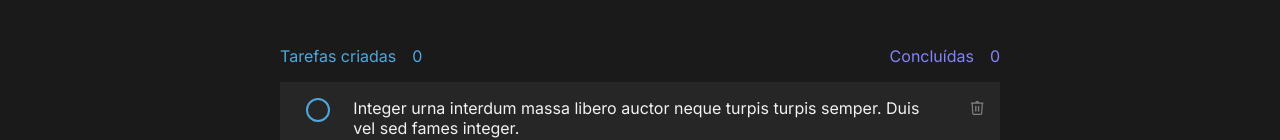
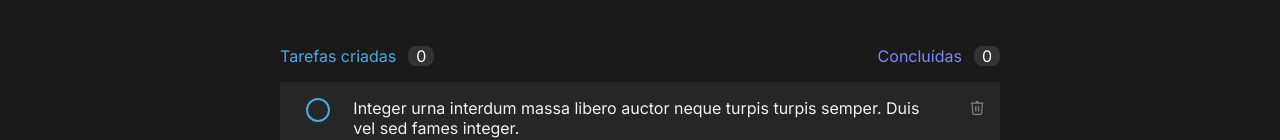
Before and after one commit to GabrielGurris/ToDoList-RocketSeat, a React (Vite) app: page / in a window 1280 px wide. Shown: the part 189-329 px from the top of the page. Built offline with nearby package versions, Linux system fonts and the light colour scheme.

Commit message:
changes in tasks

```diff
--- a/src/Task.jsx
+++ b/src/Task.jsx
@@ -11,9 +11,15 @@ export function Task(){
                     className={styles.input}
                 />
                 <a href="#" className={styles.a}>Criar <img src={logoPlus} alt="" /></a>
-
             </form>
-
+            <header className={styles.header}>
+                <span>Tarefas criadas
+                    <div className={styles.number}>0</div>
+                </span>
+                <span>Concluídas
+                    <div className={styles.number}>0</div>
+                </span>
+            </header>
         </div>
     )
 }
--- a/src/Task.module.css
+++ b/src/Task.module.css
@@ -34,3 +34,29 @@
 .a img{
     border-color: var(--blue);
 }
+
+.header{
+    display: flex;
+    margin: auto;
+    margin-top: 3rem;
+    max-width: 45rem;
+
+    justify-content: space-between;
+}
+
+.header span{
+    display: flex;
+    gap: 0.75rem;
+    color: var(--blue);
+}
+
+.header span:nth-child(2){
+    color: var(--purple);
+}
+
+.number{
+    color: var(--white);
+    background-color: var(--gray-400);
+    padding: 0 0.5rem;
+    border-radius: 8px;
+}
--- a/src/components/TasksList.jsx
+++ b/src/components/TasksList.jsx
@@ -4,18 +4,10 @@ import styles from './TasksList.module.css';
 export function TasksList() {
     return (
         <div>
-            <header className={styles.header}>
-                <span>Tarefas criadas
-                    <div className={styles.p}>0</div>
-                </span>
-                <span>Concluídas
-                    <div className={styles.p}>0</div>
-                </span>
-            </header>
             <div className={styles.main}>
                 <div className={styles.round}>
                     <input type="checkbox" id="checkbox" />
-                    <label for="checkbox"></label>
+                    <label htmlFor="checkbox"></label>
                 </div>
                 <span>Integer urna interdum massa libero auctor neque turpis turpis semper. Duis vel sed fames integer.</span>
                 <img src={trash} alt="" />
--- a/src/components/TasksList.module.css
+++ b/src/components/TasksList.module.css
@@ -1,17 +1,3 @@
-.header{
-    display: flex;
-    margin: auto;
-    margin-top: 3rem;
-    max-width: 45rem;
-
-    justify-content: space-between;
-}
-
-.header span{
-    display: flex;
-    gap: 1rem;
-}
-
 .main{
     margin: auto;
 
@@ -31,25 +17,11 @@
     margin-top: 0.2rem;
 }
 
-.header span{
-    color: var(--blue);
-}
-
-.header span:nth-child(2){
-    color: var(--purple);
-}
-
-.header p{
-    color: var(--white);
-    background-color: var(--gray-400);
-    border-radius: 8px;
-}
-
 .round {
     position: relative;
   }
 
-  .round label {
+.round label {
     background-color: var(--gray-500);
     border: 2px solid var(--blue);
     border-radius: 50%;
```
